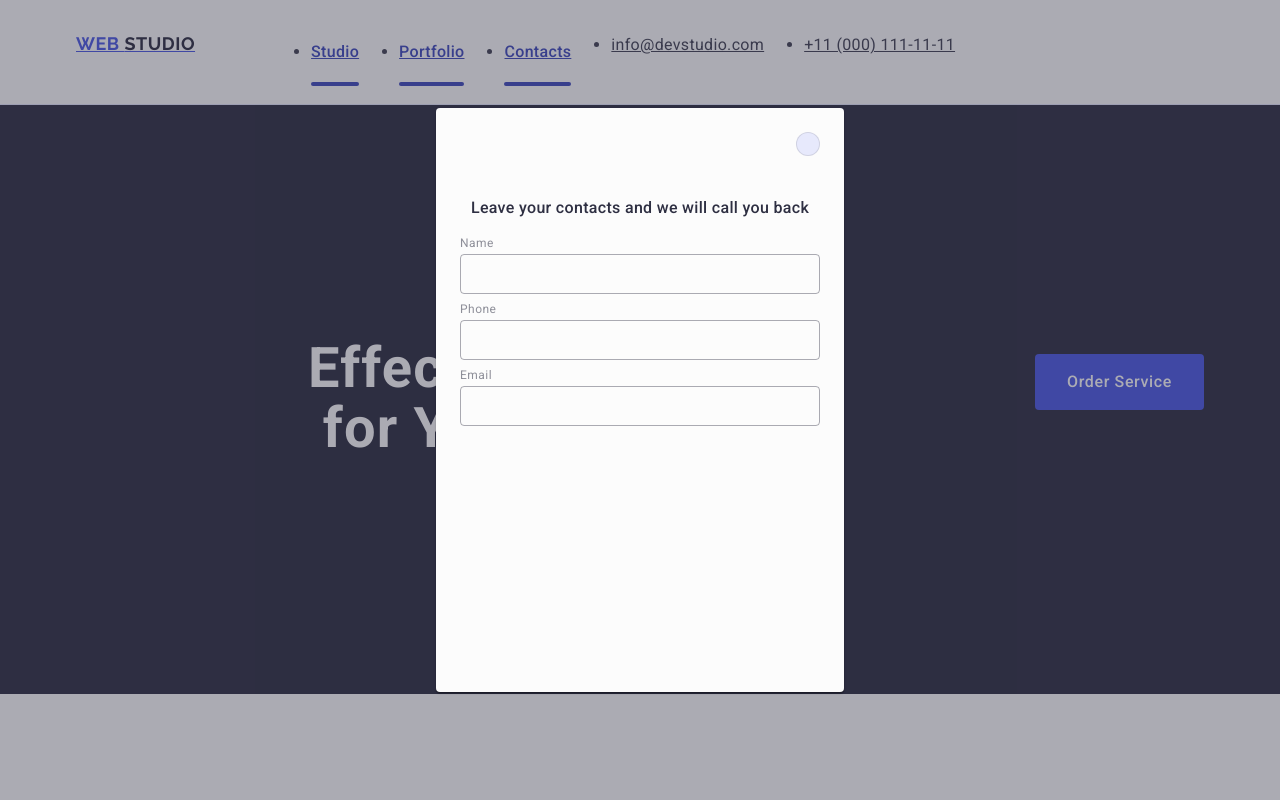
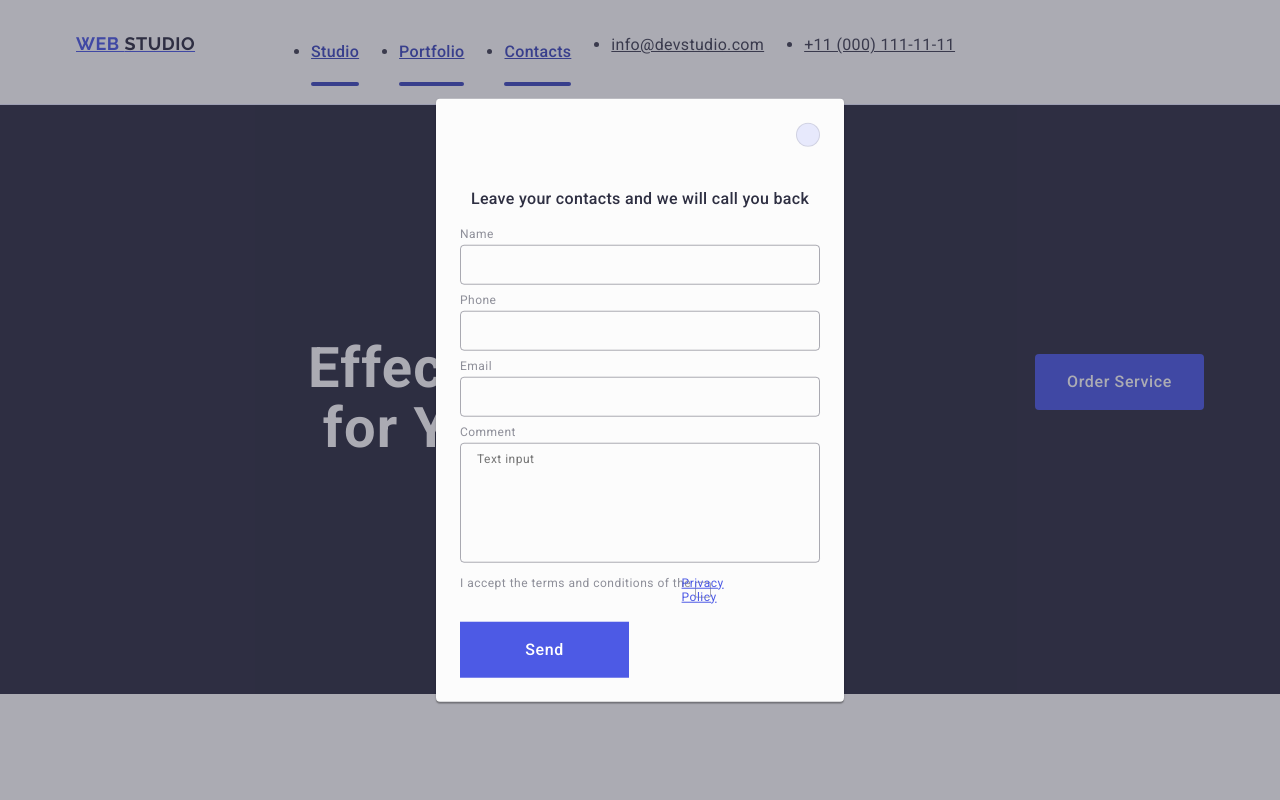
Before and after one commit to 5yzygy/goit-markup-hw-05, a plain HTML site: page index.html in a window 1280 px wide. Shown: the top 800 px of the page. Drawn offline with nearby package versions, Linux system fonts and the light colour scheme.

Commit message:
modal first draft done commit

```diff
--- a/css/styles.css
+++ b/css/styles.css
@@ -641,3 +641,67 @@ img
 {
     fill: #4D5AE5;
 }
+
+.form-comment
+{
+    width: 100%;
+    height: 120px;
+    font-size: 12px;
+    line-height: 1.17;
+    letter-spacing: 0.04em;
+    color: rgba(46, 47, 66, 0.4);
+    border: 1px solid rgba(46, 47, 66, 0.4);
+    border-radius: 4px;
+    background-color: transparent;
+    padding: 8px 16px;
+    outline: transparent;
+    resize: none;
+    transition: border-color 250ms cubic-bezier(0.4, 0, 0.2, 1);
+
+}
+
+.form-comment:focus
+{
+    border-color: #4D5AE5;
+}
+
+.form-wrapper-2
+{
+    margin-bottom: 24px;
+
+}
+
+.policy-span
+{
+    width: 16px;
+    height: 16px;
+    border: 1px solid rgba(46, 47, 66, 0.4);
+    border-radius: 2px;
+    transition: background-color 250ms cubic-bezier(0.4, 0, 0.2, 1), border 250ms cubic-bezier(0.4, 0, 0.2, 1), fill 250ms cubic-bezier(0.4, 0, 0.2, 1);
+    display: inline-flex;
+    align-items: center;
+    justify-content: center;
+    fill: transparent;
+}
+
+.policy-reference
+{
+    color: #4D5AE5;
+}
+
+.send-form-button
+{
+    display: block;
+    min-width: 169px;
+    height: 56px;
+    font-family: "Roboto", sans-serif;
+    font-size: 16px;
+    font-weight: 500;
+    line-height: 1.5;
+    letter-spacing: 0.04em;
+    color: #FFFFFF;
+    cursor: pointer;
+    background-color: #4D5AE5;
+    border: none;
+    transition: background-color 250ms cubic-bezier(0.4, 0, 0.2, 1);
+}
--- a/index.html
+++ b/index.html
@@ -506,6 +506,20 @@
                             </svg>
                         </div>
                     </div>
+
+                    <div class = "form-wrapper">
+                        <label class = "modal-form-label" for = "user-comment"> Comment </label>
+                        <textarea id = "user-comment" name = "user-comment" class = "form-comment" placeholder = "Text input"></textarea>
+                    </div>
+
+                    <div class = "form-wrapper-2">
+                        <input type = "checkbox" id = "user-privacy" name = "user-privacy" class = "visually-hidden" value = "true">
+                        <label class = "modal-form-label" for = "user-privacy">
+                            I accept the terms and conditions of the <span class = "policy-span"><a href = "" class = "policy-reference"> Privacy Policy </a></span>
+                        </label>
+                    </div>
+
+                    <button type = "submit" class = "send-form-button"> Send </button>
                 </form>
             </div>
         </div>
```
